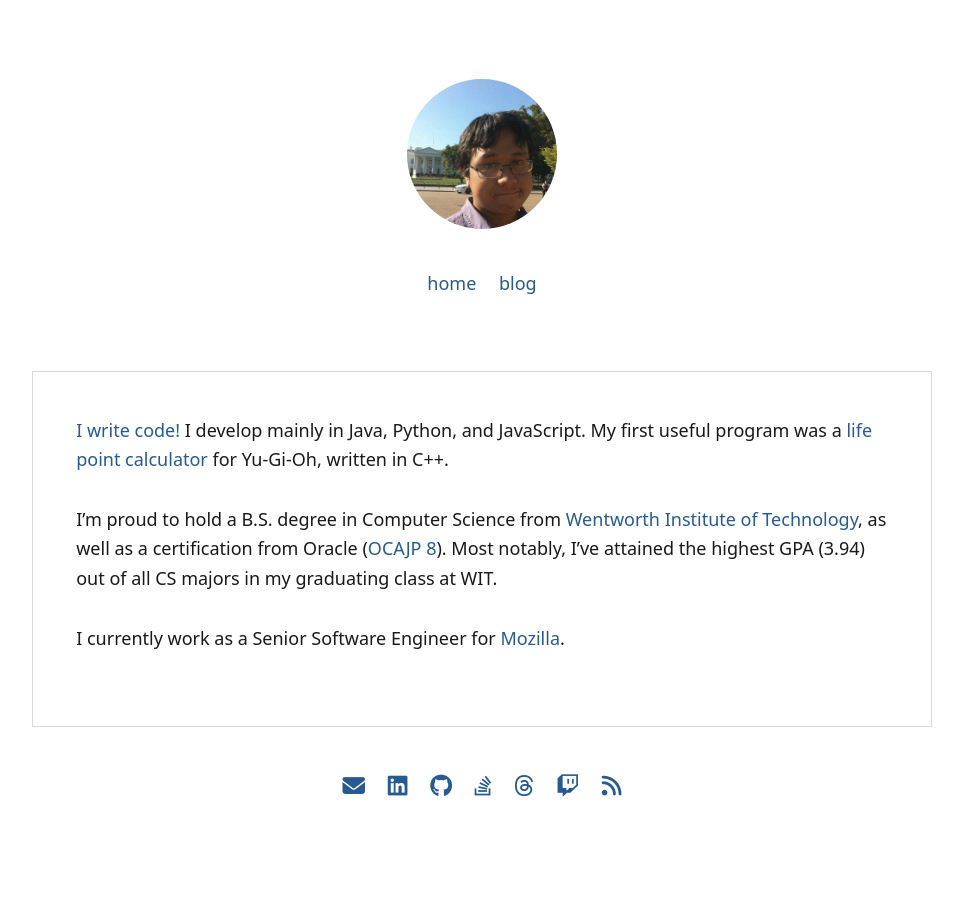
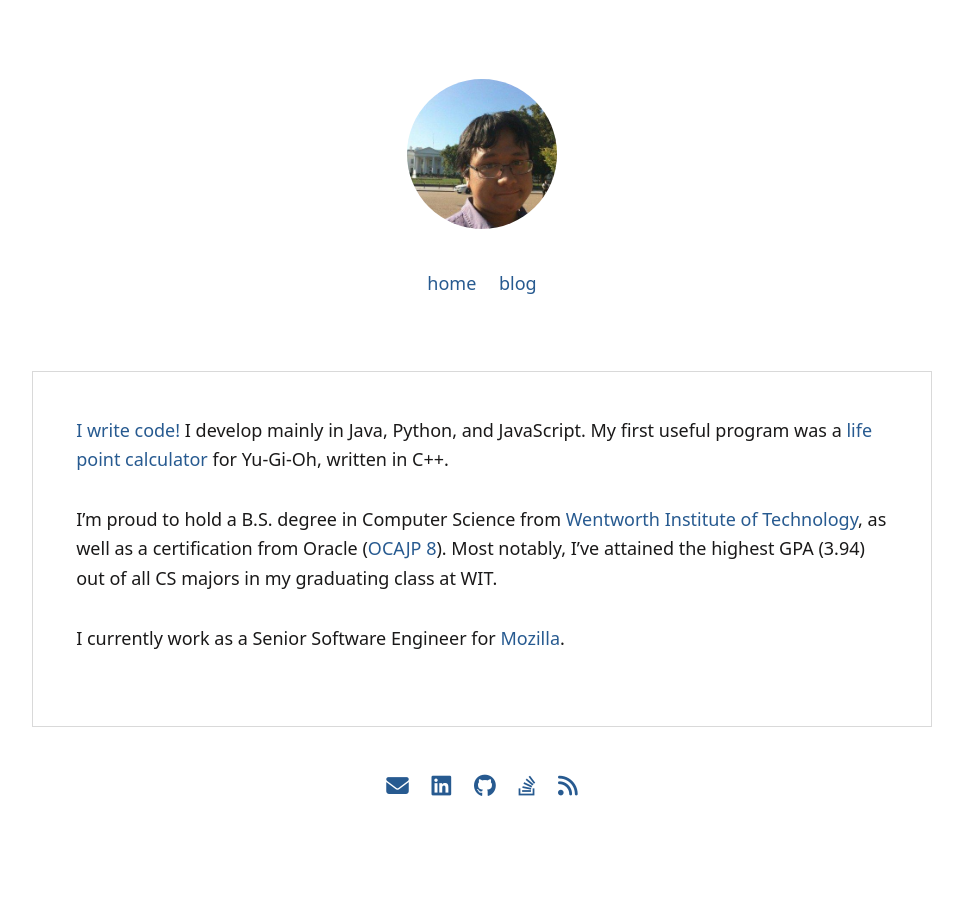
Before and after one commit to jsudiaman/jsudiaman.github.io, a Jekyll site: the page built from index.md, in a window 1280 px wide. Shown: the whole page, without its empty margins (158-1121 px from the left). Built offline with Jekyll 4.4.1, drawn with Linux system fonts in a browser that asks for light colours.

Commit message:
Update default.html

```diff
--- a/_layouts/default.html
+++ b/_layouts/default.html
@@ -81,8 +81,6 @@
                 <li><a href="http://linkedin.com/in/jonathansudiaman"><i class="fab fa-linkedin fa-lg"></i></a></li>
                 <li><a href="http://github.com/jsudiaman"><i class="fab fa-github fa-lg"></i></a></li>
                 <li><a href="https://stackoverflow.com/users/6268626/jonathan-sudiaman"><i class="fab fa-stack-overflow fa-lg"></i></a></li>
-                <li><a href="https://www.threads.net/@sudi.threads"><i class="fab fa-threads fa-lg"></i></a></li>
-                <li><a href="https://www.twitch.tv/suditv"><i class="fab fa-twitch fa-lg"></i></a></li>
                 <li><a href="/feed.xml"><i class="fas fa-rss fa-lg"></i></a></li>
             </ul>
         </nav>
```
